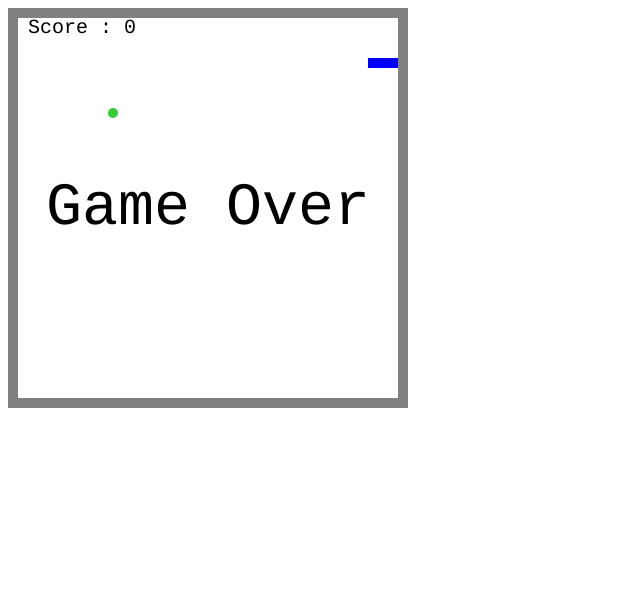
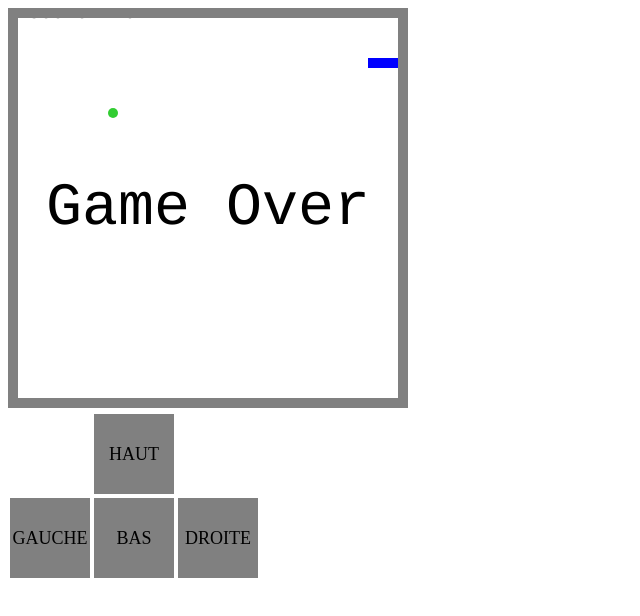
Before and after one commit to Raglink/snakeGameJS, a plain HTML site: page index.html in a window 1280 px wide. Shown: the whole page, without its empty margins (0-640 px from the left). Drawn offline with nearby package versions, Linux system fonts and the light colour scheme.

Commit message:
add virtual controller

```diff
--- a/index.html
+++ b/index.html
@@ -4,11 +4,27 @@
     <meta charset="UTF-8" />
     <meta name="viewport" content="width=device-width, initial-scale=1.0" />
     <title>Snake arcade</title>
+    <link rel="stylesheet" type="text/css" href="style.css" />
     <script src="https://code.jquery.com/jquery-3.4.1.min.js"></script>
   </head>
 
   <body>
     <canvas id="canvas" width="400" height="400"></canvas>
+    <div id="up" class="button">
+      <p>Haut</p>
+    </div>
+    <div id="controller-group">
+      <div id="left" class="button">
+        <p>Gauche</p>
+      </div>
+      <div id="down" class="button">
+        <p>Bas</p>
+      </div>
+      <div id="right" class="button">
+        <p>Droite</p>
+      </div>
+    </div>
+
     <script>
       let canvas = document.getElementById("canvas");
       let ctx = canvas.getContext("2d");
@@ -33,7 +49,7 @@
         ctx.font = "20px Courier";
         ctx.fillStyle = "Black";
         ctx.textAlign = "Left";
-        ctx.textBaseline = "top";
+        ctx.textBaseline = "up";
         ctx.fillText("Score : " + score, blockSize * 2, blockSize);
       };
       let gameOver = function() {
@@ -91,7 +107,7 @@
           newHead = new Bloc(head.column, head.line + 1);
         } else if (this.currentDirection === "left") {
           newHead = new Bloc(head.column - 1, head.line);
-        } else if (this.currentDirection === "top") {
+        } else if (this.currentDirection === "up") {
           newHead = new Bloc(head.column, head.line - 1);
         }
         if (this.checkCollision(newHead)) {
@@ -125,17 +141,14 @@
       };
 
       Snake.prototype.defineDirection = function(nextDirection) {
-        if (this.currentDirection === "top" && nextDirection === "down") {
+        if (this.currentDirection === "up" && nextDirection === "down") {
           return;
         } else if (
           this.currentDirection === "right" &&
           nextDirection === "left"
         ) {
           return;
-        } else if (
-          this.currentDirection === "down" &&
-          nextDirection === "top"
-        ) {
+        } else if (this.currentDirection === "down" && nextDirection === "up") {
           return;
         } else if (
           this.currentDirection === "left" &&
@@ -176,7 +189,7 @@
       // Check input
       let directions = {
         37: "left",
-        38: "top",
+        38: "up",
         39: "right",
         40: "down"
       };
@@ -186,6 +199,18 @@
           snake.defineDirection(nextDirection);
         }
       });
+      $("#up").click(function(event) {
+        snake.defineDirection("up");
+      });
+      $("#down").click(function(event) {
+        snake.defineDirection("down");
+      });
+      $("#left").click(function(event) {
+        snake.defineDirection("left");
+      });
+      $("#right").click(function(event) {
+        snake.defineDirection("right");
+      });
     </script>
   </body>
 </html>
--- /dev/null
+++ b/style.css
@@ -0,0 +1,20 @@
+.button {
+  display: flex;
+  width: 80px;
+  height: 80px;
+  background-color: gray;
+  margin: 2px;
+  justify-content: center;
+  align-items: center;
+  font-size: large;
+  text-transform: uppercase;
+}
+#controller-group {
+  display: flex;
+  flex-direction: row;
+  align-items: center;
+}
+
+#up {
+  margin-left: 86px;
+}
```
